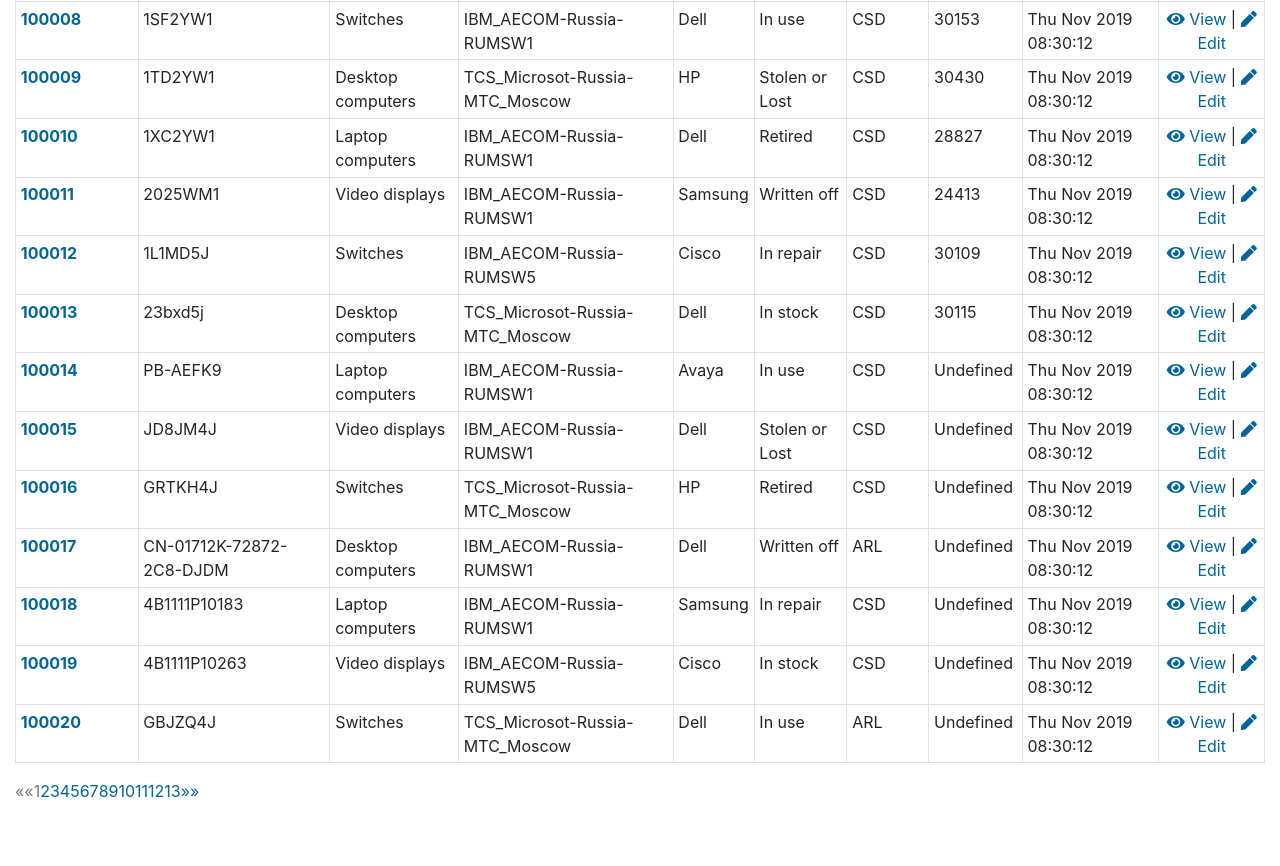
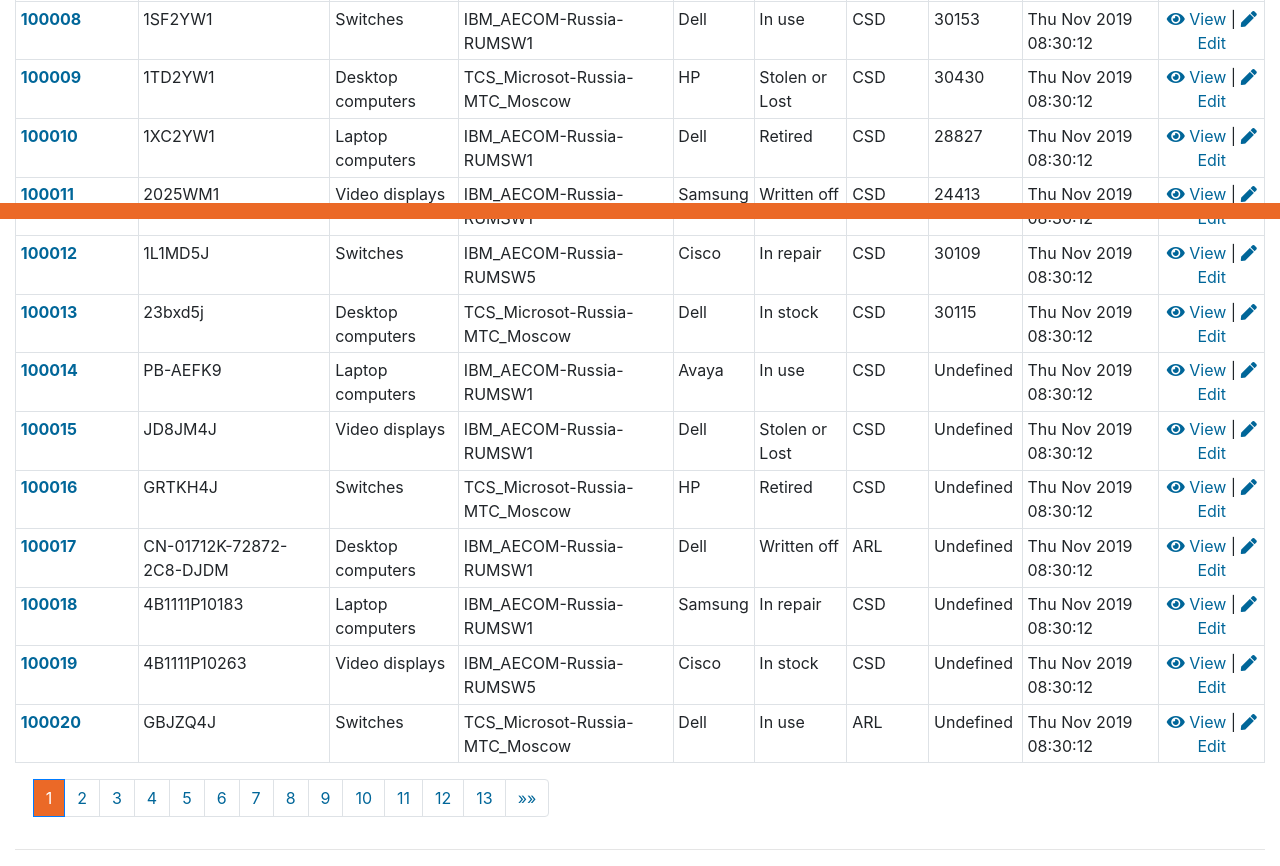
Before and after one commit to Gorlung/django-itam-project, a Django app: page /assets/ in a window 1280 px wide. Shown: the part 581-1447 px from the top of the page. Before the commit the page ends 1378 px from the top, so only its background shows below. Run offline with Django 3.2, Linux system fonts and the light colour scheme; a user stored in the database is signed in; data comes from the database, SQL or seed files in the repository; some libraries are stand-ins or nearby versions.

Commit message:
fifteenth commit (front-end, pagination etc)

```diff
--- a/static/assets_app/default.css
+++ b/static/assets_app/default.css
@@ -5,3 +5,23 @@ body {
 a {
     color: #006699;
 }
+
+.page-link {
+    color: #006699;
+}
+
+.page-item.active .page-link {
+    background-color: #eb6927;
+}
+
+.page-item.disabled {
+    color: #fff;
+}
+
+.col-footer {
+    background-color: #eb6927;
+}
+
+p {
+    color: #777;
+}
--- a/templates/assets_app/asset_detail.html
+++ b/templates/assets_app/asset_detail.html
@@ -83,6 +83,8 @@
                             <i class="fas fa-pen"></i><span class='glyphicon glyphicon-plus'> Edit</span>
                         </a>
 
+                        <button type='button' class='btn btn-secondary' onClick="window.history.back();return false;"><i class="fas fa-arrow-alt-circle-left"></i><span>  Back to the previous page</span></button>
+
                     </div>
                     <div class="col-sm-8 col-md-8 col-lg-8">
                     <br><br><hr>
--- a/templates/assets_app/asset_list.html
+++ b/templates/assets_app/asset_list.html
@@ -50,23 +50,23 @@
                             </table>
 
             {% if is_paginated %}
-            <ul class="pagination pagination-sm">
+            <ul class="pagination">
                 {% if page_obj.has_previous %}
-                <li><a href="{% if orderby == 'inventory_number' %}?page={{ page_obj.previous_page_number }}{% else %}?page={{ page_obj.previous_page_number }}&orderby={{orderby}}{% endif %}">&laquo;&laquo;</a></li>
+                <li class="page-item"><a href="{% if orderby == 'inventory_number' %}?page={{ page_obj.previous_page_number }}{% else %}?page={{ page_obj.previous_page_number }}&orderby={{orderby}}{% endif %}" class="page-link">&laquo;&laquo;</a></li>
                 {% else %}
-                <li class="disabled"><span>&laquo;&laquo;</span></li>
+                <li class="page-item disabled"><span>&laquo;&laquo;</span></li>
                 {% endif %}
                 {% for i in paginator.page_range %}
                 {% if page_obj.number == i %}
-                    <li class="active"><span>{{ i }} <span class="sr-only">(current)</span></span></li>
+                    <li class="page-item active" aria-current="page"><span class="page-link">{{ i }} <span class="sr-only">(current)</span></span></li>
                 {% else %}
-                    <li><a href="{% if orderby == 'inventory_number' %}?page={{ i }}{% else %}?page={{ i }}&orderby={{orderby}}{% endif %}">{{ i }}</a></li>
+                    <li class="page-item"><a href="{% if orderby == 'inventory_number' %}?page={{ i }}{% else %}?page={{ i }}&orderby={{orderby}}{% endif %}" class="page-link">{{ i }}</a></li>
                 {% endif %}
                 {% endfor %}
                 {% if page_obj.has_next %}
-                <li><a href="{% if orderby == 'inventory_number' %}?page={{ page_obj.next_page_number }}{% else %}?page={{ page_obj.next_page_number }}&orderby={{orderby}}{% endif %}">&raquo;&raquo;</a></li>
+                <li class="page-item"><a href="{% if orderby == 'inventory_number' %}?page={{ page_obj.next_page_number }}{% else %}?page={{ page_obj.next_page_number }}&orderby={{orderby}}{% endif %}" class="page-link">&raquo;&raquo;</a></li>
                 {% else %}
-                <li class="disabled"><span>&raquo;&raquo;</span></li>
+                <li class="page-item disabled"><span>&raquo;&raquo;</span></li>
                 {% endif %}
             </ul>
             {% endif %}
--- a/templates/assets_app/base.html
+++ b/templates/assets_app/base.html
@@ -16,7 +16,7 @@
             <div class="row">
                 <div class="col-sm-12 col-md-12 col-lg-12">
 
-                    <nav class="navbar navbar-expand-lg navbar-dark" style="background-color: #eb6927; color: #fff;">
+                    <nav class="navbar navbar-expand-lg navbar-dark sticky-top" style="background-color: #eb6927; color: #fff;">
                     <a class="navbar-brand" href="/">ITAM portal</a>
                     <button class="navbar-toggler" type="button" data-toggle="collapse" data-target="#navbarNavDropdown" aria-controls="navbarNavDropdown" aria-expanded="false" aria-label="Toggle navigation">
                         <span class="navbar-toggler-icon"></span>
@@ -50,5 +50,14 @@
                     </div>
                 </div>
         </div>
+
+    <div class="container-fluid">
+        <div class="row">
+            <div class="col-sm-12 col-md-12 col-lg-12">
+            <hr>
+            <nav class="navbar fixed-bottom navbar-light" style="background-color: #eb6927;">
+            </div>
+        </div>
+    </div>
     </body>
 </html>
```
Also changed, not shown: templates/assets_app/asset_form.html (+10 -16 lines).
